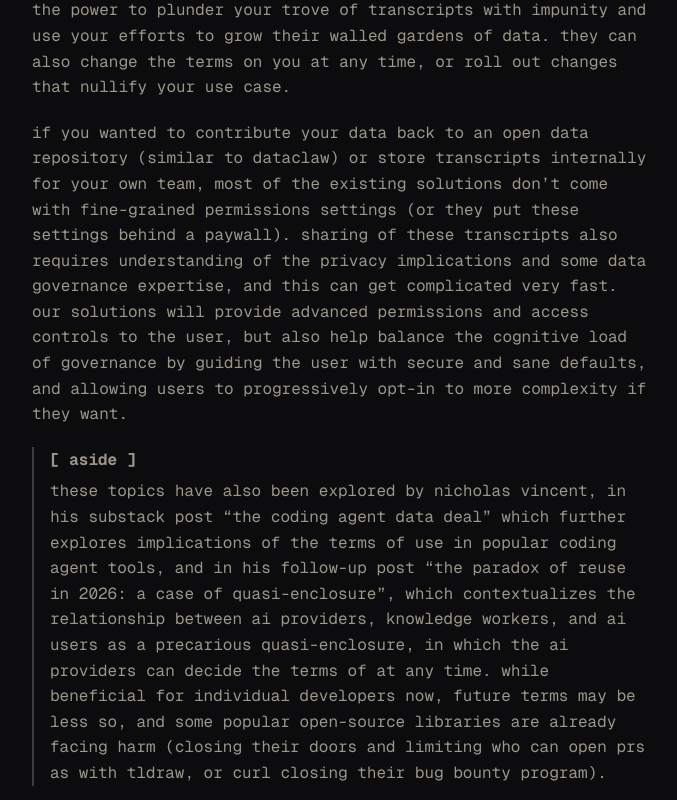
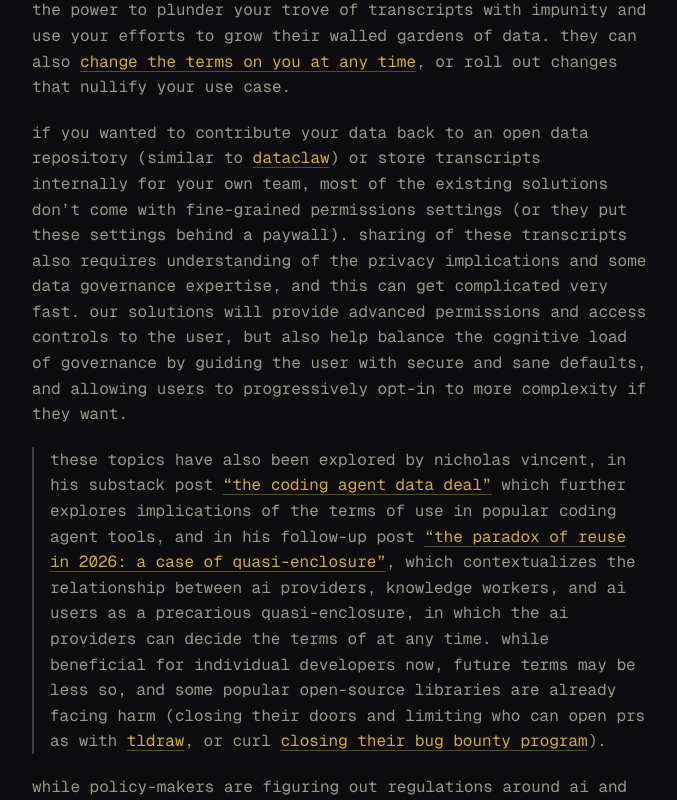
Before and after one commit to peasant-labs/website, a Next.js app: page / in a window 1280 px wide. Shown: the part 1360-2160 px from the top of the page, without its empty margins (296-973 px from the left). Built offline with nearby package versions, Linux system fonts and the light colour scheme.

Commit message:
aside fix

```diff
--- a/app/page.tsx
+++ b/app/page.tsx
@@ -2,6 +2,26 @@ import { Mark } from "@/components/mark";
 import { SubscribeForm } from "@/components/subscribe-form";
 import { Tldr } from "@/components/tldr";
 import Link from "next/link";
+import type { ReactNode } from "react";
+
+function ExternalLink({
+  href,
+  children,
+}: {
+  href: string;
+  children: ReactNode;
+}) {
+  return (
+    <a
+      href={href}
+      target="_blank"
+      rel="noopener noreferrer"
+      className="text-[var(--accent)] underline underline-offset-4 decoration-[var(--accent)]/40 transition-colors hover:decoration-[var(--accent)]"
+    >
+      {children}
+    </a>
+  );
+}
 
 export default function Home() {
   return (
@@ -50,8 +70,15 @@ export default function Home() {
           introduce …. one other human. Collaborating with others means
           reviewing your teammate’s code, or a random contributor’s pull request
           that modified 10K lines in the codebase. As stated by Simon Willison
-          (and one month earlier by Kailash Nadh), “Writing code is cheap now” ,
-          but there is still substantial effort when it comes to engineering
+          (and one month earlier by{" "}
+          <ExternalLink href="https://nadh.in/blog/code-is-cheap/">
+            Kailash Nadh
+          </ExternalLink>
+          ),{" "}
+          <ExternalLink href="https://simonwillison.net/guides/agentic-engineering-patterns/code-is-cheap/">
+            “Writing code is cheap now”
+          </ExternalLink>{" "}
+          , but there is still substantial effort when it comes to engineering
           good, verified, and maintainable solutions for multiple operating
           systems and form factors — and these engineering decisions would be
           sitting in the coding agent transcripts. When I’m handed a large slop
@@ -73,38 +100,57 @@ export default function Home() {
           Other AI Company you’re using: by agreeing to their terms of use and
           privacy policies, they have the power to plunder your trove of
           transcripts with impunity and use your efforts to grow their walled
-          gardens of data. They can also change the terms on you at any time, or
-          roll out changes that nullify your use case.
+          gardens of data. They can also{" "}
+          <ExternalLink href="https://techcrunch.com/2026/04/10/anthropic-temporarily-banned-openclaws-creator-from-accessing-claude/">
+            change the terms on you at any time
+          </ExternalLink>
+          , or roll out changes that nullify your use case.
         </p>
         <p>
           If you wanted to contribute your data back to an open data repository
-          (similar to DataClaw) or store transcripts internally for your own
-          team, most of the existing solutions don’t come with fine-grained
-          permissions settings (or they put these settings behind a paywall).
-          Sharing of these transcripts also requires understanding of the
-          privacy implications and some data governance expertise, and this can
-          get complicated very fast. Our solutions will provide advanced
-          permissions and access controls to the user, but also help balance the
-          cognitive load of governance by guiding the user with secure and sane
-          defaults, and allowing users to progressively opt-in to more
-          complexity if they want.
+          (similar to{" "}
+          <ExternalLink href="https://x.com/peterom/status/2026754938291056947">
+            DataClaw
+          </ExternalLink>
+          ) or store transcripts internally for your own team, most of the
+          existing solutions don’t come with fine-grained permissions settings
+          (or they put these settings behind a paywall). Sharing of these
+          transcripts also requires understanding of the privacy implications
+          and some data governance expertise, and this can get complicated very
+          fast. Our solutions will provide advanced permissions and access
+          controls to the user, but also help balance the cognitive load of
+          governance by guiding the user with secure and sane defaults, and
+          allowing users to progressively opt-in to more complexity if they
+          want.
         </p>
 
         {/* aside — further reading */}
         <aside className="border-l-2 border-[var(--border-strong)] pl-4 text-[var(--text-secondary)]">
-          <span className="mb-1.5 block font-bold">[ aside ]</span>
           <p>
             These topics have also been explored by Nicholas Vincent, in his
-            substack post “The Coding Agent Data Deal” which further explores
-            implications of the terms of use in popular coding agent tools, and
-            in his follow-up post “The Paradox of Reuse in 2026: A Case of
-            Quasi-Enclosure”, which contextualizes the relationship between AI
-            providers, knowledge workers, and AI users as a precarious
-            quasi-enclosure, in which the AI providers can decide the terms of
-            at any time. While beneficial for individual developers now, future
-            terms may be less so, and some popular open-source libraries are
-            already facing harm (closing their doors and limiting who can open
-            PRs as with tldraw, or cURL closing their bug bounty program).
+            substack post{" "}
+            <ExternalLink href="https://dataleverage.substack.com/p/the-coding-agent-data-deal">
+              “The Coding Agent Data Deal”
+            </ExternalLink>{" "}
+            which further explores implications of the terms of use in popular
+            coding agent tools, and in his follow-up post{" "}
+            <ExternalLink href="https://dataleverage.substack.com/p/the-paradox-of-reuse-in-2026-a-case">
+              “The Paradox of Reuse in 2026: A Case of Quasi-Enclosure”
+            </ExternalLink>
+            , which contextualizes the relationship between AI providers,
+            knowledge workers, and AI users as a precarious quasi-enclosure, in
+            which the AI providers can decide the terms of at any time. While
+            beneficial for individual developers now, future terms may be less
+            so, and some popular open-source libraries are already facing harm
+            (closing their doors and limiting who can open PRs as with{" "}
+            <ExternalLink href="https://github.com/tldraw/tldraw/issues/7695">
+              tldraw
+            </ExternalLink>
+            , or cURL{" "}
+            <ExternalLink href="https://daniel.haxx.se/blog/2026/01/26/the-end-of-the-curl-bug-bounty/">
+              closing their bug bounty program
+            </ExternalLink>
+            ).
           </p>
         </aside>
 
```
Also changed, not shown: 1 other file (tests, documents, lock files or other folders).
